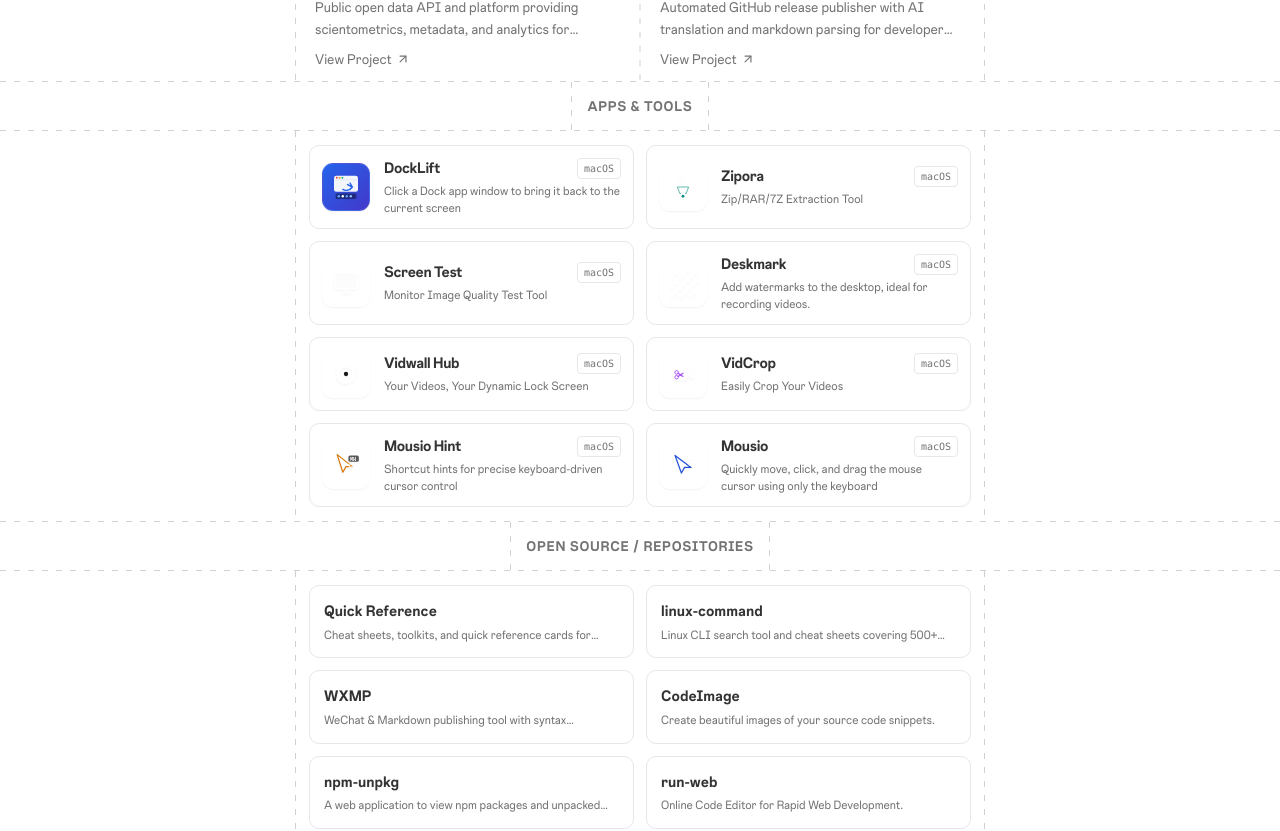
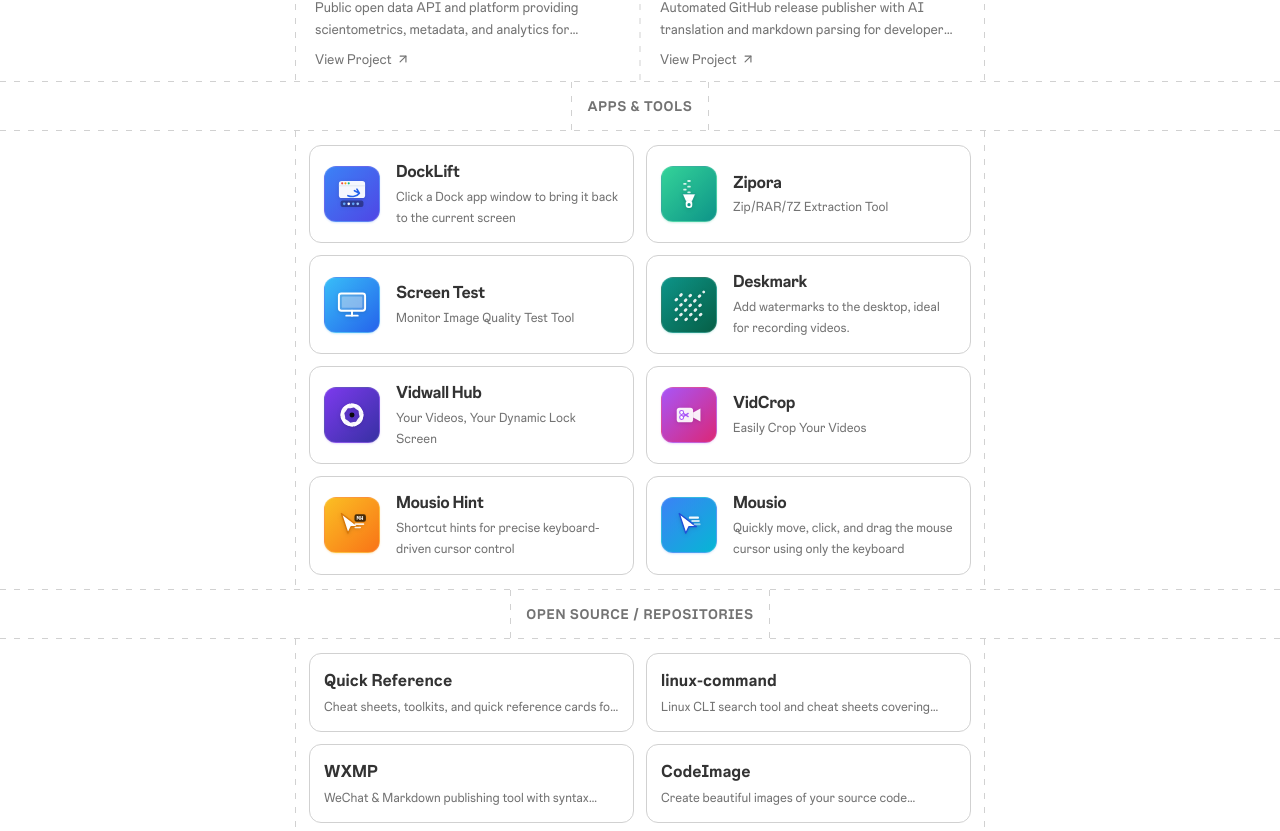
Before and after one commit to GabrielBaiano/gridline-portfolio-template, a Next.js app: page /projects in a window 1280 px wide. Shown: the part 894-1725 px from the top of the page. Built offline with nearby package versions, Linux system fonts and the light colour scheme.

Commit message:
fix(projects): remove macOS tags, enrich colorful mockup blocks, and polish typography

```diff
--- a/src/components/AppToolCard.tsx
+++ b/src/components/AppToolCard.tsx
@@ -5,28 +5,39 @@ interface AppToolCardProps {
   item: AppToolItem;
 }
 
-function AppIcon({ type }: { type: AppToolItem["iconType"] }) {
+const GRADIENT_MAP: Record<string, string> = {
+  docklift: "from-blue-500 to-indigo-600 shadow-blue-500/20",
+  zipora: "from-emerald-400 to-teal-600 shadow-emerald-500/20",
+  screentest: "from-sky-400 to-blue-600 shadow-sky-500/20",
+  deskmark: "from-teal-600 to-emerald-800 shadow-teal-500/20",
+  vidwall: "from-violet-600 to-indigo-800 shadow-violet-500/20",
+  vidcrop: "from-purple-500 to-pink-600 shadow-purple-500/20",
+  mousiohint: "from-amber-400 to-orange-500 shadow-amber-500/20",
+  mousio: "from-blue-500 to-cyan-500 shadow-blue-500/20",
+};
+
+function AppMockupIcon({ type }: { type: AppToolItem["iconType"] }) {
   switch (type) {
     case "docklift":
       return (
-        <svg viewBox="0 0 40 40" className="w-8 h-8 text-white drop-shadow-sm" fill="none">
-          {/* Mini Window */}
-          <rect x="5" y="6" width="30" height="20" rx="3" fill="#FFFFFF" fillOpacity="0.95" />
-          <path d="M5 11H35" stroke="#E2E8F0" strokeWidth="1.2" />
-          <circle cx="8.5" cy="8.5" r="1.2" fill="#EF4444" />
-          <circle cx="12" cy="8.5" r="1.2" fill="#F59E0B" />
-          <circle cx="15.5" cy="8.5" r="1.2" fill="#10B981" />
+        <svg viewBox="0 0 44 44" className="w-9 h-9 text-white drop-shadow" fill="none">
+          {/* Mini Window Frame */}
+          <rect x="6" y="6" width="32" height="21" rx="3.5" fill="#FFFFFF" fillOpacity="0.95" />
+          <path d="M6 12H38" stroke="#E2E8F0" strokeWidth="1.2" />
+          <circle cx="10" cy="9" r="1.3" fill="#EF4444" />
+          <circle cx="14" cy="9" r="1.3" fill="#F59E0B" />
+          <circle cx="18" cy="9" r="1.3" fill="#10B981" />
           {/* Dock container */}
-          <rect x="7" y="28" width="26" height="7" rx="2" fill="#000000" fillOpacity="0.4" />
-          <circle cx="11" cy="31.5" r="1.5" fill="#60A5FA" />
-          <circle cx="16" cy="31.5" r="1.5" fill="#FFFFFF" />
-          <circle cx="21" cy="31.5" r="1.5" fill="#60A5FA" />
-          <circle cx="26" cy="31.5" r="1.5" fill="#93C5FD" />
-          {/* Action curved arrow */}
+          <rect x="8" y="30" width="28" height="8" rx="2.5" fill="#000000" fillOpacity="0.35" />
+          <circle cx="12.5" cy="34" r="1.6" fill="#60A5FA" />
+          <circle cx="18" cy="34" r="1.6" fill="#FFFFFF" />
+          <circle cx="23.5" cy="34" r="1.6" fill="#60A5FA" />
+          <circle cx="29" cy="34" r="1.6" fill="#93C5FD" />
+          {/* Return curved arrow */}
           <path
-            d="M28 20L22 17M28 20L25 15M28 20C25 24 20 25 16 23"
+            d="M31 21L25 18M31 21L28 16M31 21C28 25 22 26 17 24"
             stroke="#2563EB"
-            strokeWidth="1.8"
+            strokeWidth="2"
             strokeLinecap="round"
             strokeLinejoin="round"
           />
@@ -34,122 +45,122 @@ function AppIcon({ type }: { type: AppToolItem["iconType"] }) {
       );
     case "zipora":
       return (
-        <svg viewBox="0 0 40 40" className="w-8 h-8 text-white drop-shadow-sm" fill="none">
-          {/* Zipper teeth */}
-          <rect x="18" y="5" width="4" height="2" rx="0.5" fill="#FFFFFF" fillOpacity="0.7" />
-          <rect x="14" y="8" width="4" height="2" rx="0.5" fill="#FFFFFF" fillOpacity="0.7" />
-          <rect x="18" y="11" width="4" height="2" rx="0.5" fill="#FFFFFF" fillOpacity="0.7" />
-          <rect x="14" y="14" width="4" height="2" rx="0.5" fill="#FFFFFF" fillOpacity="0.7" />
-          <rect x="18" y="17" width="4" height="2" rx="0.5" fill="#FFFFFF" fillOpacity="0.7" />
-          {/* Zipper Slider */}
+        <svg viewBox="0 0 44 44" className="w-9 h-9 text-white drop-shadow" fill="none">
+          {/* Zipper interlocking teeth */}
+          <rect x="20" y="5" width="4" height="2.2" rx="0.6" fill="#FFFFFF" fillOpacity="0.8" />
+          <rect x="15" y="8.5" width="4" height="2.2" rx="0.6" fill="#FFFFFF" fillOpacity="0.8" />
+          <rect x="20" y="12" width="4" height="2.2" rx="0.6" fill="#FFFFFF" fillOpacity="0.8" />
+          <rect x="15" y="15.5" width="4" height="2.2" rx="0.6" fill="#FFFFFF" fillOpacity="0.8" />
+          <rect x="20" y="19" width="4" height="2.2" rx="0.6" fill="#FFFFFF" fillOpacity="0.8" />
+          {/* Zipper Slider Body */}
           <path
-            d="M13 20H27L24 28H16L13 20Z"
+            d="M14 22H30L26 31H18L14 22Z"
             fill="#FFFFFF"
             stroke="#0D9488"
             strokeWidth="0.8"
           />
-          {/* Zipper Pull Tab */}
-          <rect x="17" y="27" width="6" height="8" rx="3" fill="#FFFFFF" />
-          <circle cx="20" cy="31.5" r="1.8" fill="#0D9488" />
+          {/* Zipper Pull Ring */}
+          <rect x="18" y="30" width="8" height="9" rx="3.5" fill="#FFFFFF" />
+          <circle cx="22" cy="35" r="2" fill="#0D9488" />
         </svg>
       );
     case "screentest":
       return (
-        <svg viewBox="0 0 40 40" className="w-8 h-8 text-white drop-shadow-sm" fill="none">
-          {/* Monitor body */}
-          <rect x="6" y="8" width="28" height="19" rx="2.5" stroke="#FFFFFF" strokeWidth="2.2" fill="#FFFFFF" fillOpacity="0.15" />
-          {/* Screen Inner */}
-          <rect x="9" y="11" width="22" height="13" rx="1.5" fill="#FFFFFF" fillOpacity="0.25" />
+        <svg viewBox="0 0 44 44" className="w-9 h-9 text-white drop-shadow" fill="none">
+          {/* Monitor Frame */}
+          <rect x="6" y="8" width="32" height="21" rx="3" stroke="#FFFFFF" strokeWidth="2.4" fill="#FFFFFF" fillOpacity="0.18" />
+          {/* Screen Inner Display */}
+          <rect x="9.5" y="11.5" width="25" height="14" rx="1.5" fill="#FFFFFF" fillOpacity="0.3" />
           {/* Stand */}
-          <path d="M20 27V32" stroke="#FFFFFF" strokeWidth="2.2" strokeLinecap="round" />
-          <path d="M14 32H26" stroke="#FFFFFF" strokeWidth="2.2" strokeLinecap="round" />
+          <path d="M22 29V35" stroke="#FFFFFF" strokeWidth="2.4" strokeLinecap="round" />
+          <path d="M15 35H29" stroke="#FFFFFF" strokeWidth="2.4" strokeLinecap="round" />
         </svg>
       );
     case "deskmark":
       return (
-        <svg viewBox="0 0 40 40" className="w-8 h-8 text-white drop-shadow-sm" fill="none">
-          {/* Diagonal pattern */}
+        <svg viewBox="0 0 44 44" className="w-9 h-9 text-white drop-shadow" fill="none">
+          {/* Diagonal Watermark Stripes Pattern */}
           <path
-            d="M6 14L14 6M6 26L26 6M6 38L38 6M18 38L38 18M30 38L38 30"
+            d="M6 16L16 6M6 28L28 6M6 40L40 6M18 40L40 18M30 40L40 30"
             stroke="#FFFFFF"
-            strokeWidth="3.2"
+            strokeWidth="3.4"
             strokeLinecap="round"
-            strokeDasharray="1 6"
-            strokeOpacity="0.85"
+            strokeDasharray="1.5 6.5"
+            strokeOpacity="0.9"
           />
         </svg>
       );
     case "vidwall":
       return (
-        <svg viewBox="0 0 40 40" className="w-8 h-8 text-white drop-shadow-sm" fill="none">
-          {/* Aperture / Shutter Blades */}
-          <g transform="translate(20,20) scale(0.9)">
+        <svg viewBox="0 0 44 44" className="w-9 h-9 text-white drop-shadow" fill="none">
+          {/* Dynamic 8-blade Aperture Shutter */}
+          <g transform="translate(22,22) scale(0.95)">
             {[0, 45, 90, 135, 180, 225, 270, 315].map((angle, i) => (
               <path
                 key={i}
-                d="M-2 -14 C5 -14, 12 -9, 14 -2 C9 -5, 3 -7, -2 -14 Z"
+                d="M-2 -15 C6 -15, 13 -10, 15 -2 C10 -5, 3 -7, -2 -15 Z"
                 fill="#FFFFFF"
                 fillOpacity="0.95"
                 transform={`rotate(${angle})`}
               />
             ))}
-            <circle cx="0" cy="0" r="3" fill="#18181B" />
+            <circle cx="0" cy="0" r="3.2" fill="#09090B" />
           </g>
         </svg>
       );
     case "vidcrop":
       return (
-        <svg viewBox="0 0 40 40" className="w-8 h-8 text-white drop-shadow-sm" fill="none">
+        <svg viewBox="0 0 44 44" className="w-9 h-9 text-white drop-shadow" fill="none">
           {/* Video Camera */}
-          <rect x="7" y="12" width="18" height="16" rx="3" fill="#FFFFFF" fillOpacity="0.9" />
-          <path d="M25 17L33 13V27L25 23V17Z" fill="#FFFFFF" fillOpacity="0.9" />
-          {/* Scissors Icon Overlay */}
-          <circle cx="12" cy="18" r="2.2" stroke="#A855F7" strokeWidth="1.2" fill="#FFFFFF" />
-          <circle cx="12" cy="24" r="2.2" stroke="#A855F7" strokeWidth="1.2" fill="#FFFFFF" />
-          <path d="M14 19L20 23M14 23L20 19" stroke="#A855F7" strokeWidth="1.5" strokeLinecap="round" />
+          <rect x="7" y="13" width="20" height="18" rx="3.5" fill="#FFFFFF" fillOpacity="0.92" />
+          <path d="M27 19L36 14V30L27 25V19Z" fill="#FFFFFF" fillOpacity="0.92" />
+          {/* Precision Scissors */}
+          <circle cx="13" cy="19" r="2.4" stroke="#A855F7" strokeWidth="1.3" fill="#FFFFFF" />
+          <circle cx="13" cy="25" r="2.4" stroke="#A855F7" strokeWidth="1.3" fill="#FFFFFF" />
+          <path d="M15 20L21 24M15 24L21 20" stroke="#A855F7" strokeWidth="1.6" strokeLinecap="round" />
         </svg>
       );
     case "mousiohint":
       return (
-        <svg viewBox="0 0 40 40" className="w-8 h-8 text-white drop-shadow-sm" fill="none">
+        <svg viewBox="0 0 44 44" className="w-9 h-9 text-white drop-shadow" fill="none">
           {/* Cursor Pointer */}
           <path
-            d="M9 7L16 29L20 22L28 22L9 7Z"
+            d="M9 8L17 32L21 24L30 24L9 8Z"
             fill="#FFFFFF"
             stroke="#D97706"
-            strokeWidth="1.5"
+            strokeWidth="1.6"
             strokeLinejoin="round"
           />
           {/* MH Hint Badge */}
-          <rect x="23" y="8" width="13" height="8" rx="2" fill="#000000" fillOpacity="0.65" />
-          <text x="25" y="14.5" fill="#FFFFFF" fontSize="6.5" fontWeight="bold" fontFamily="monospace">
+          <rect x="25" y="9" width="14" height="9" rx="2.5" fill="#000000" fillOpacity="0.7" />
+          <text x="27.5" y="16" fill="#FFFFFF" fontSize="7" fontWeight="bold" fontFamily="monospace">
             MH
           </text>
-          {/* Hint lines */}
-          <rect x="23" y="18" width="11" height="1.8" rx="0.9" fill="#FFFFFF" fillOpacity="0.8" />
-          <rect x="23" y="21.5" width="8" height="1.8" rx="0.9" fill="#FFFFFF" fillOpacity="0.8" />
+          {/* Keyboard lines */}
+          <rect x="25" y="20" width="12" height="2" rx="1" fill="#FFFFFF" fillOpacity="0.85" />
+          <rect x="25" y="24" width="8" height="2" rx="1" fill="#FFFFFF" fillOpacity="0.85" />
         </svg>
       );
     case "mousio":
       return (
-        <svg viewBox="0 0 40 40" className="w-8 h-8 text-white drop-shadow-sm" fill="none">
+        <svg viewBox="0 0 44 44" className="w-9 h-9 text-white drop-shadow" fill="none">
           {/* Cursor Pointer */}
           <path
-            d="M10 8L18 30L22 23L30 23L10 8Z"
+            d="M10 8L18 32L22 24L31 24L10 8Z"
             fill="#FFFFFF"
             stroke="#1D4ED8"
-            strokeWidth="1.5"
+            strokeWidth="1.6"
             strokeLinejoin="round"
           />
-          {/* Motion Trails */}
-          <path d="M22 12L31 12" stroke="#FFFFFF" strokeWidth="2.2" strokeLinecap="round" opacity="0.9" />
-          <path d="M25 16L32 16" stroke="#FFFFFF" strokeWidth="2.2" strokeLinecap="round" opacity="0.7" />
-          <path d="M28 20L33 20" stroke="#FFFFFF" strokeWidth="2.2" strokeLinecap="round" opacity="0.5" />
+          {/* Velocity Motion Bars */}
+          <path d="M23 13L33 13" stroke="#FFFFFF" strokeWidth="2.5" strokeLinecap="round" opacity="0.95" />
+          <path d="M26 17L34 17" stroke="#FFFFFF" strokeWidth="2.5" strokeLinecap="round" opacity="0.75" />
+          <path d="M29 21L35 21" stroke="#FFFFFF" strokeWidth="2.5" strokeLinecap="round" opacity="0.5" />
         </svg>
       );
     default:
       return (
-        <svg viewBox="0 0 24 24" className="w-6 h-6 text-white" fill="none" stroke="currentColor" strokeWidth="2">
+        <svg viewBox="0 0 24 24" className="w-7 h-7 text-white" fill="none" stroke="currentColor" strokeWidth="2">
           <rect x="3" y="3" width="18" height="18" rx="4" />
           <path d="M8 12h8M12 8v8" />
         </svg>
@@ -158,7 +169,7 @@ function AppIcon({ type }: { type: AppToolItem["iconType"] }) {
 }
 
 export function AppToolCard({ item }: AppToolCardProps) {
-  const gradientClass = item.iconGradient || "from-blue-600 to-indigo-700";
+  const gradientClass = GRADIENT_MAP[item.iconType] || "from-blue-600 to-indigo-600 shadow-blue-500/20";
 
   return (
     <a
@@ -167,28 +178,21 @@ export function AppToolCard({ item }: AppToolCardProps) {
       rel="noopener noreferrer"
       data-cuelume-hover="tick"
       data-cuelume-press="true"
-      className="group relative flex items-center gap-3.5 p-3 rounded-[10px] border border-border/80 bg-mutedBackground/30 hover:bg-mutedBackground/60 hover:border-border transition-all duration-200 cursor-pointer select-none"
+      className="group relative flex items-center gap-3.5 sm:gap-4 p-3 sm:p-3.5 rounded-[12px] border border-border bg-background hover:bg-mutedBackground/40 transition-colors duration-200 cursor-pointer select-none"
     >
-      {/* Squircle App Icon */}
+      {/* Colorful Mockup Block Icon */}
       <div
-        className={`w-12 h-12 rounded-[11px] bg-gradient-to-br ${gradientClass} flex items-center justify-center shrink-0 shadow-sm border border-white/10 overflow-hidden relative group-hover:scale-105 transition-transform duration-200`}
+        className={`w-12 h-12 sm:w-14 sm:h-14 rounded-[12px] bg-gradient-to-br ${gradientClass} flex items-center justify-center shrink-0 shadow-sm border border-white/15 overflow-hidden relative group-hover:scale-105 transition-transform duration-200`}
       >
-        <AppIcon type={item.iconType} />
+        <AppMockupIcon type={item.iconType} />
       </div>
 
-      {/* Info Container */}
-      <div className="flex flex-col min-w-0 flex-1">
-        <div className="flex items-center justify-between gap-2">
-          <h4 className="text-[0.95rem] font-semibold text-title leading-tight tracking-tight truncate group-hover:text-title">
-            {item.name}
-          </h4>
-          {item.tag && (
-            <span className="px-1.5 py-0.5 text-[10px] font-mono font-medium rounded-[4px] border border-border/70 bg-background/80 text-mutedForeground shrink-0">
-              {item.tag}
-            </span>
-          )}
-        </div>
-        <p className="text-xs text-mutedForeground line-clamp-2 leading-snug mt-1">
+      {/* Typography: Title & Description */}
+      <div className="flex flex-col min-w-0 flex-1 justify-center">
+        <h4 className="text-[1.02rem] sm:text-[1.08rem] font-bold text-title leading-snug tracking-tight truncate">
+          {item.name}
+        </h4>
+        <p className="text-xs sm:text-[0.82rem] text-mutedForeground line-clamp-2 leading-relaxed mt-0.5">
           {item.description}
         </p>
       </div>
--- a/src/components/RepoCard.tsx
+++ b/src/components/RepoCard.tsx
@@ -13,16 +13,16 @@ export function RepoCard({ repo }: RepoCardProps) {
       rel="noopener noreferrer"
       data-cuelume-hover="tick"
       data-cuelume-press="true"
-      className="group relative flex flex-col justify-center p-3 sm:p-3.5 rounded-[10px] border border-border/80 bg-mutedBackground/30 hover:bg-mutedBackground/60 hover:border-border transition-all duration-200 cursor-pointer select-none"
+      className="group relative flex flex-col justify-center p-3 sm:p-3.5 rounded-[12px] border border-border bg-background hover:bg-mutedBackground/40 transition-colors duration-200 cursor-pointer select-none"
     >
       <div className="flex items-center justify-between gap-2">
-        <h4 className="text-[0.95rem] font-semibold text-title group-hover:text-blue-500 dark:group-hover:text-blue-400 transition-colors truncate">
+        <h4 className="text-[1.02rem] sm:text-[1.08rem] font-bold text-title group-hover:text-blue-500 dark:group-hover:text-blue-400 transition-colors truncate">
           {repo.name}
         </h4>
         <svg
           xmlns="http://www.w3.org/2000/svg"
-          width="13"
-          height="13"
+          width="14"
+          height="14"
           viewBox="0 0 24 24"
           fill="none"
           stroke="currentColor"
@@ -35,7 +35,7 @@ export function RepoCard({ repo }: RepoCardProps) {
           <path d="M7 17 17 7" />
         </svg>
       </div>
-      <p className="text-xs text-mutedForeground line-clamp-1 leading-snug mt-1">
+      <p className="text-xs sm:text-[0.82rem] text-mutedForeground line-clamp-1 leading-relaxed mt-0.5">
         {repo.description}
       </p>
     </a>
```
